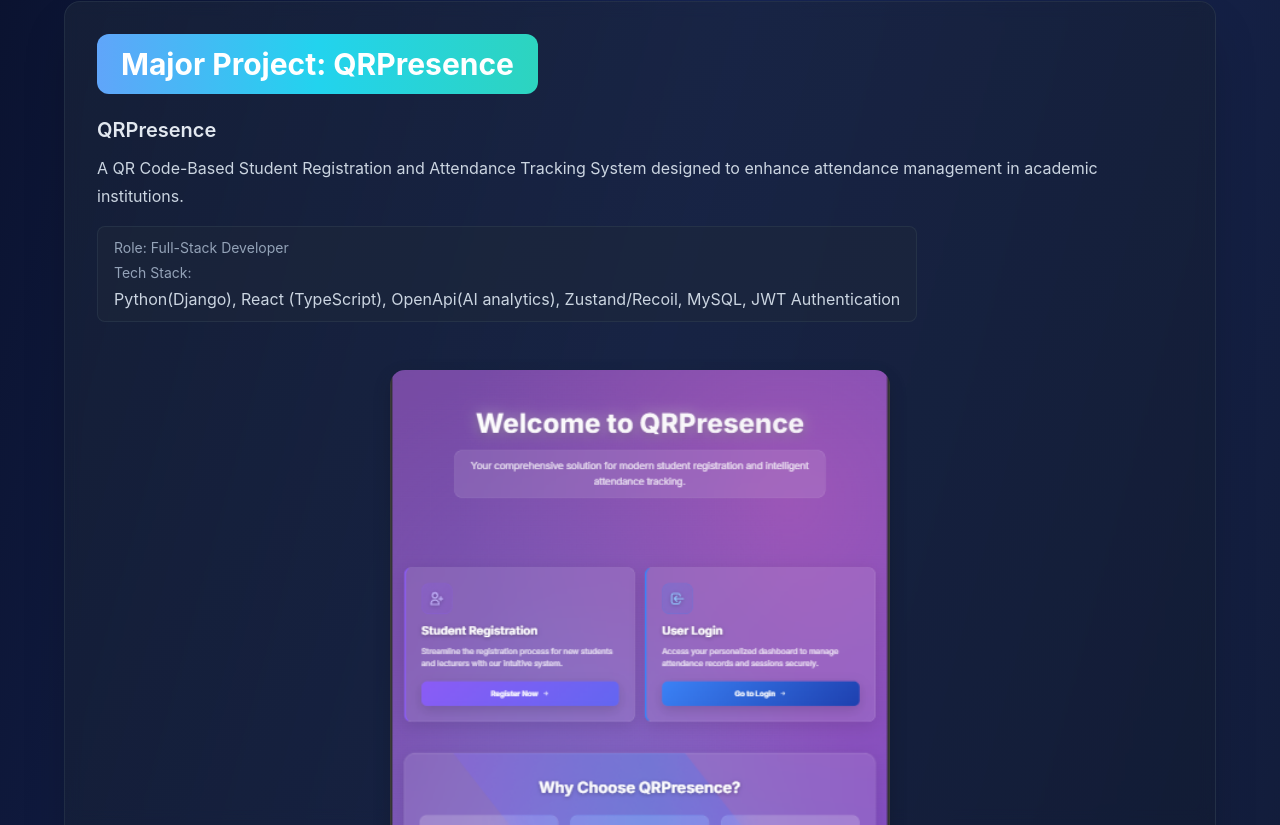
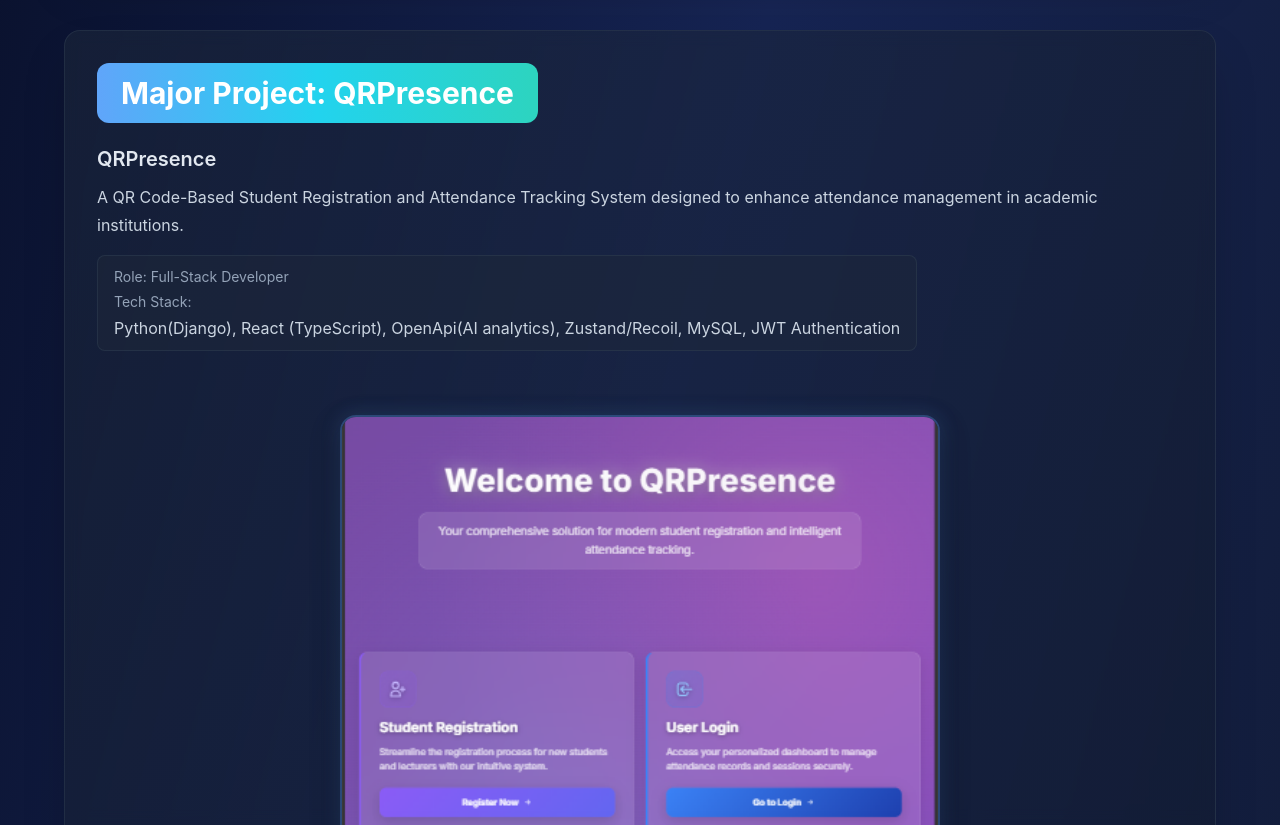
Before and after one commit to MathiasParadza/mathias-portfolio, a React (Create React App) app: page / in a window 1280 px wide. Shown: the part 1975-2800 px from the top of the page. Built offline with nearby package versions, Linux system fonts and the light colour scheme.

Commit message:
Update portfolio content for improved clarity and consistency

```diff
--- a/src/App.css
+++ b/src/App.css
@@ -9,33 +9,63 @@
 .profile-photo-wrapper {
   display: flex;
   justify-content: center;
-  margin-bottom: 15px;
+  align-items: center;
+  margin-bottom: 1.5rem;
 }
 
 .profile-photo {
-  width: 140px;
-  height: 140px;
+  width: 160px;
+  height: 160px;
   border-radius: 50%;
   object-fit: cover;
-  border: 4px solid rgba(255, 255, 255, 0.3);
-  box-shadow: 0 4px 14px rgba(0,0,0,0.2);
+  border: 5px solid rgba(34, 211, 238, 0.4);
+  box-shadow: 0 8px 24px rgba(34, 211, 238, 0.3), 0 4px 12px rgba(0, 0, 0, 0.4);
+  transition: all 0.3s ease;
+}
+
+.profile-photo:hover {
+  transform: scale(1.05);
+  border-color: rgba(34, 211, 238, 0.6);
+  box-shadow: 0 12px 32px rgba(34, 211, 238, 0.4), 0 6px 16px rgba(0, 0, 0, 0.5);
 }
 
 /* ---- PROJECT IMAGE ---- */
 .project-image-wrapper {
   display: flex;
   justify-content: center;
-  margin: 20px 0;
+  align-items: center;
+  margin: 2rem 0;
+  padding: 0.5rem;
 }
 
 .project-image {
   width: 100%;
-  max-width: 500px;
-  border-radius: 15px;
-  object-fit: cover;
-  box-shadow: 0 6px 18px rgba(0,0,0,0.15);
+  max-width: 600px;
+  height: auto;
+  border-radius: 1rem;
+  object-fit: contain;
+  border: 2px solid rgba(96, 165, 250, 0.3);
+  box-shadow: 0 10px 30px rgba(0, 0, 0, 0.3), 0 0 20px rgba(96, 165, 250, 0.2);
+  transition: all 0.3s ease;
 }
 
+.project-image:hover {
+  transform: translateY(-4px);
+  box-shadow: 0 15px 40px rgba(0, 0, 0, 0.4), 0 0 30px rgba(96, 165, 250, 0.3);
+  border-color: rgba(96, 165, 250, 0.5);
+}
+
+/* Responsive image adjustments */
+@media (max-width: 768px) {
+  .profile-photo {
+    width: 120px;
+    height: 120px;
+  }
+
+  .project-image {
+    max-width: 100%;
+  }
+}
 /* Container */
 .portfolio-container {
   min-height: 100vh;
```
